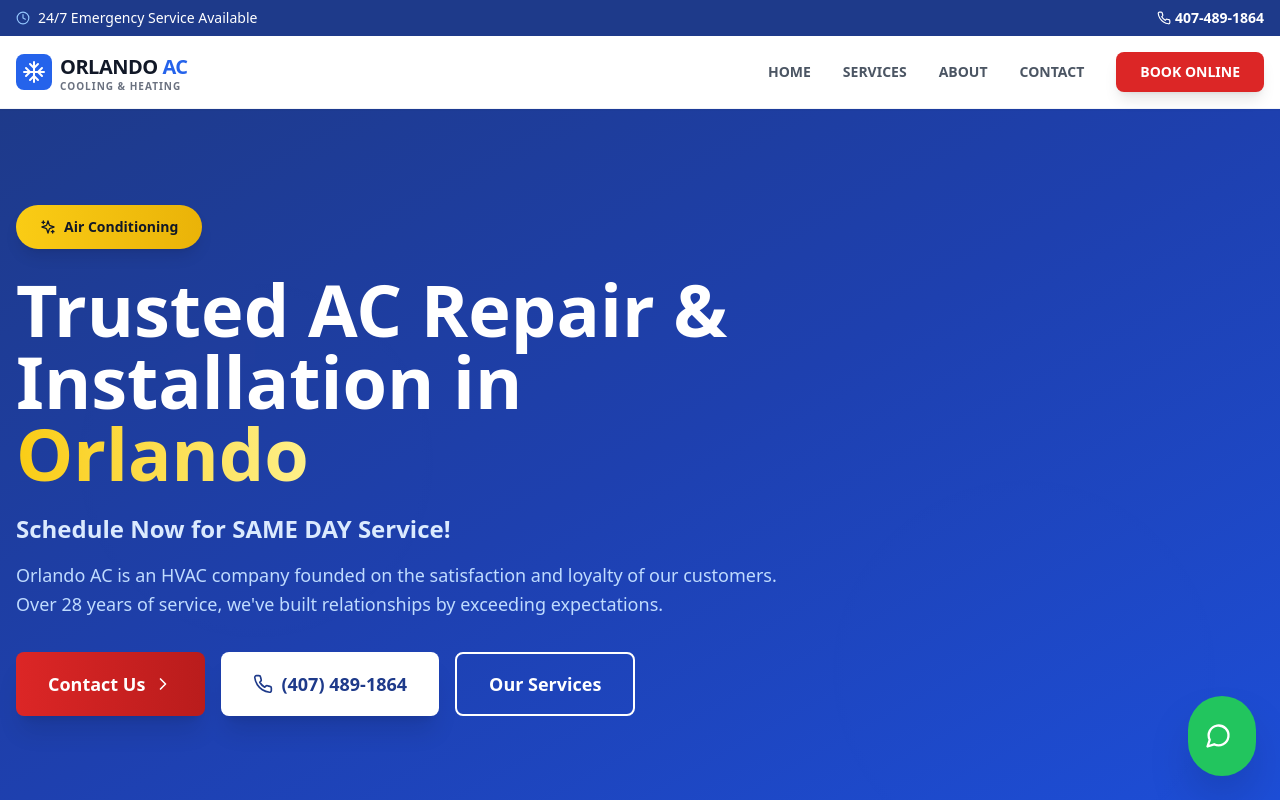
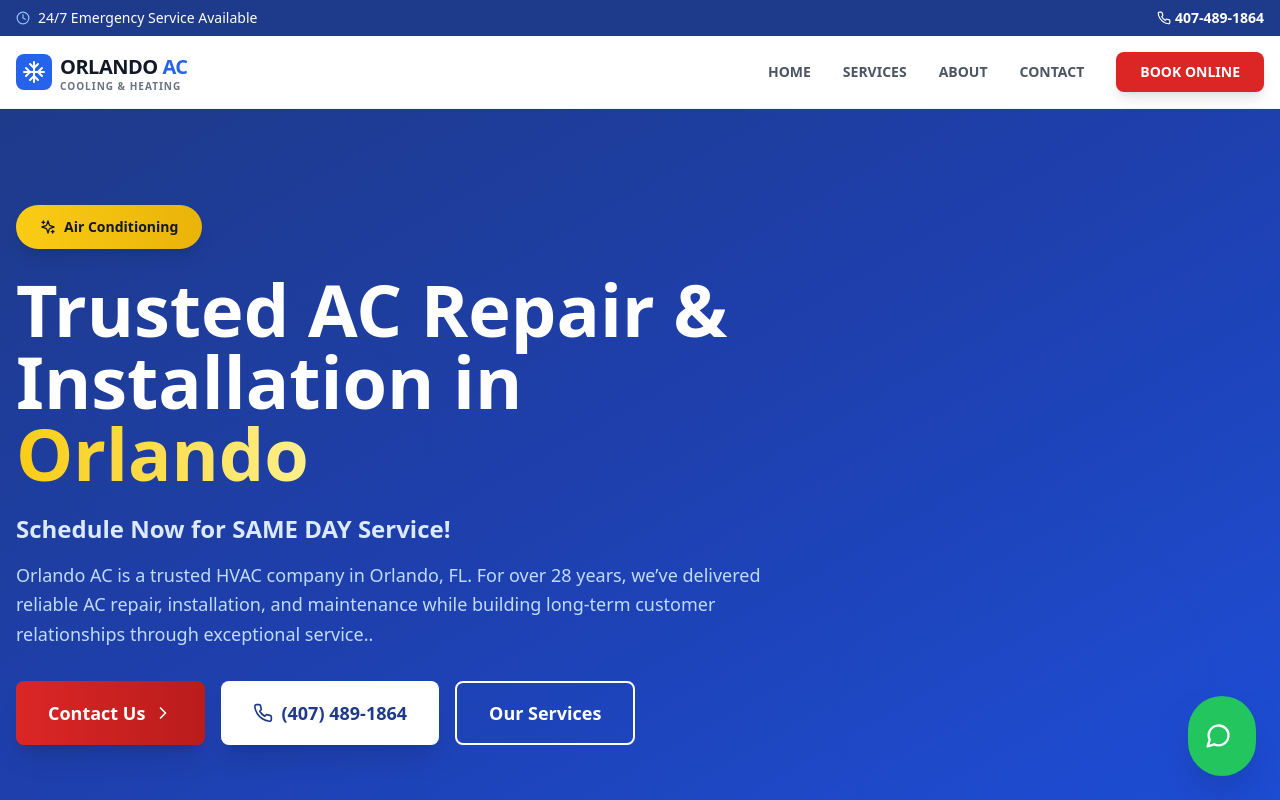
Before and after one commit to c67438578-web/Haraldo, a Next.js app: page / in a window 1280 px wide. Shown: the top 800 px of the page. Built offline with nearby package versions, Linux system fonts and the light colour scheme.

Commit message:
Update page.js

```diff
--- a/app/page.js
+++ b/app/page.js
@@ -85,7 +85,7 @@ export default function HomePage() {
               Schedule Now for SAME DAY Service!
             </p>
             <p className="text-lg text-blue-200 mb-8 leading-relaxed">
-              Orlando AC is an HVAC company founded on the satisfaction and loyalty of our customers. Over 28 years of service, we've built relationships by exceeding expectations.
+              Orlando AC is a trusted HVAC company in Orlando, FL. For over 28 years, we’ve delivered reliable AC repair, installation, and maintenance while building long-term customer relationships through exceptional service..
             </p>
             <div className="flex flex-col sm:flex-row gap-4">
               <a href="#contact" className="group bg-gradient-to-r from-red-600 to-red-700 hover:from-red-700 hover:to-red-800 text-white px-8 py-4 rounded-lg font-bold text-lg transition-all transform hover:scale-105 shadow-xl hover:shadow-red-500/50 flex items-center justify-center gap-2">
```
